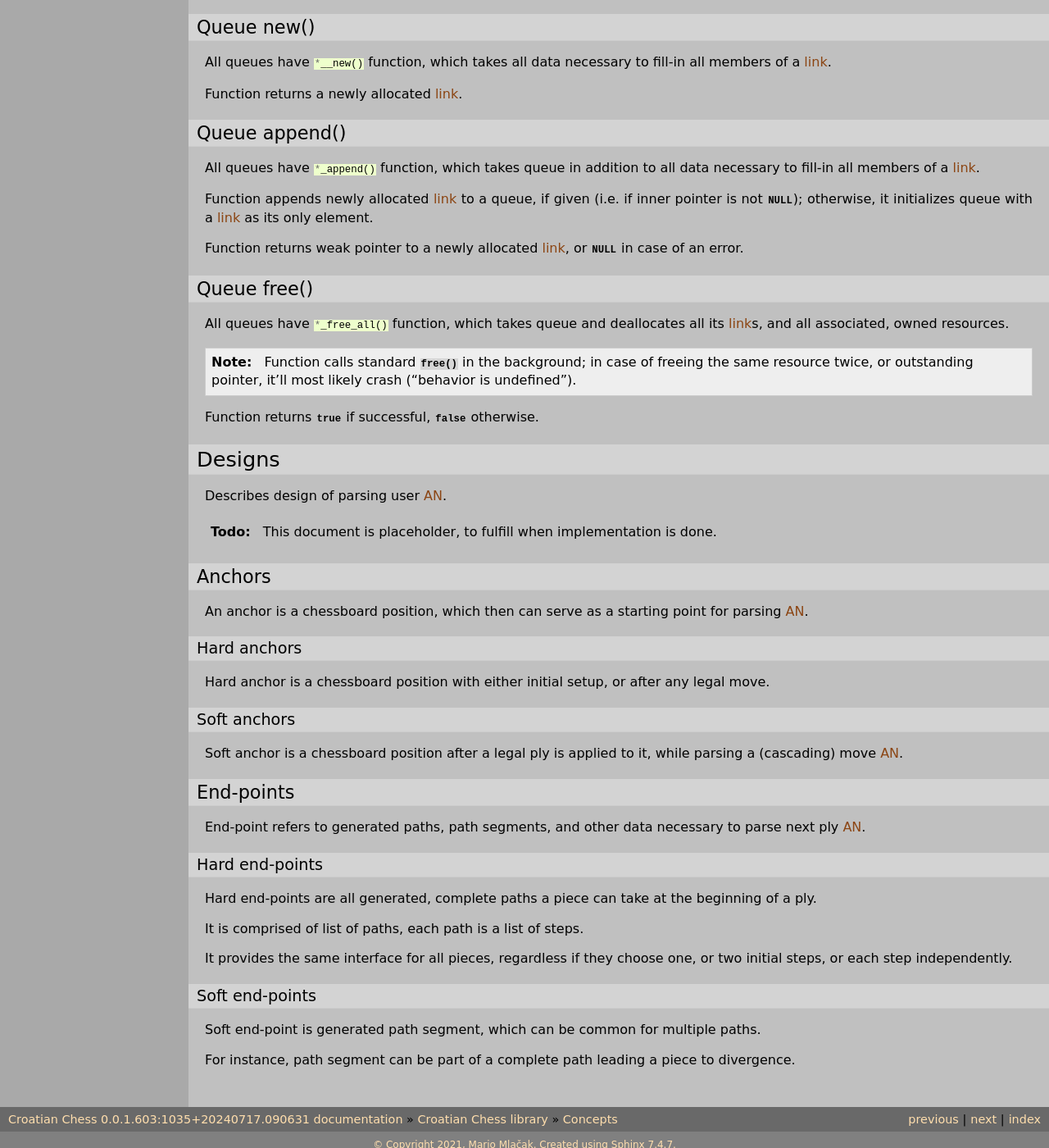
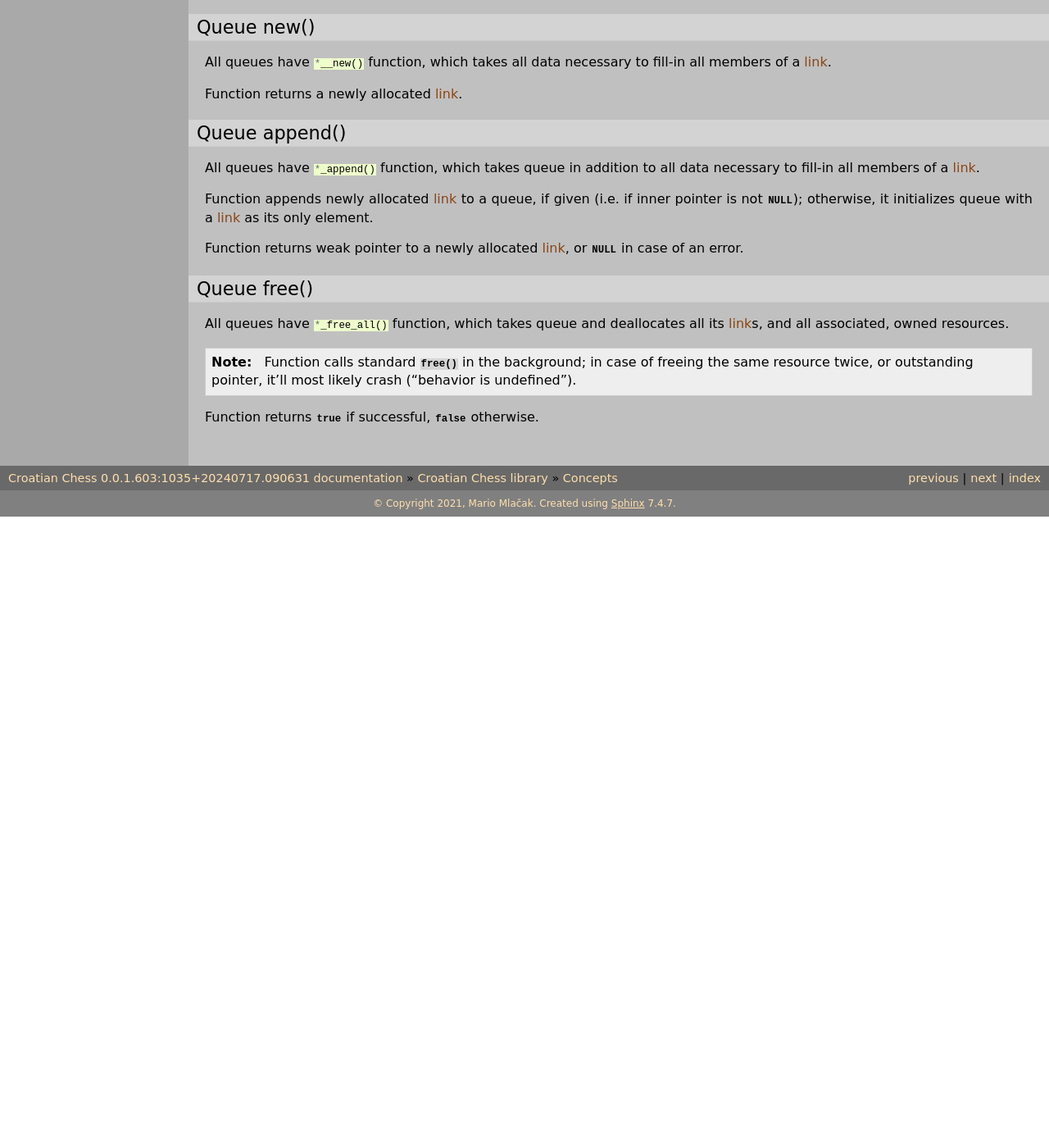
Before and after one commit to mmlacak/crochess, a Sphinx documentation site: the page built from docs/source/libcc/concepts.rst, in a window 1280 px wide and 1400 px high, scrolled down 3859 px. Shown: the whole window at 82% size. Built offline with Sphinx 7.4.7, drawn with Linux system fonts in a browser that asks for light colours; after the commit the page ends 4489 px from its top, so only the background shows below that; some of the changed text lies outside the part shown.

Commit message:
Split designs into separate RST file.

```diff
--- a/docs/source/libcc/concepts.rst
+++ b/docs/source/libcc/concepts.rst
@@ -327,70 +327,3 @@ all its :c:term:`link`\s, and all associated, owned resources.
     crash ("behavior is undefined").
 
 Function returns :c:data:`true` if successful, :c:data:`false` otherwise.
-
-.. _lbl-libcc-concepts-designs:
-
-Designs
--------
-
-Describes design of parsing user :term:`AN`.
-
-.. todo::
-
-    This document is placeholder, to fulfill when implementation is done.
-
-.. _lbl-libcc-concepts-designs-anchors:
-
-Anchors
-^^^^^^^
-
-An anchor is a chessboard position, which then can serve as a starting
-point for parsing :term:`AN`.
-
-.. _lbl-libcc-concepts-designs-anchors-hard:
-
-Hard anchors
-""""""""""""
-
-Hard anchor is a chessboard position with either initial setup, or after
-any legal move.
-
-.. _lbl-libcc-concepts-designs-anchors-soft:
-
-Soft anchors
-""""""""""""
-
-Soft anchor is a chessboard position after a legal ply is applied to it,
-while parsing a (cascading) move :term:`AN`.
-
-.. _lbl-libcc-concepts-designs-endpoints:
-
-End-points
-^^^^^^^^^^
-
-End-point refers to generated paths, path segments, and other data necessary
-to parse next ply :term:`AN`.
-
-.. _lbl-libcc-concepts-designs-endpoints-hard:
-
-Hard end-points
-"""""""""""""""
-
-Hard end-points are all generated, complete paths a piece can take at the
-beginning of a ply.
-
-It is comprised of list of paths, each path is a list of steps.
-
-It provides the same interface for all pieces, regardless if they choose
-one, or two initial steps, or each step independently.
-
-.. _lbl-libcc-concepts-designs-endpoints-soft:
-
-Soft end-points
-"""""""""""""""
-
-Soft end-point is generated path segment, which can be common for multiple
-paths.
-
-For instance, path segment can be part of a complete path leading a piece
-to divergence.
--- a/docs/source/libcc/libcrochess.rst
+++ b/docs/source/libcc/libcrochess.rst
@@ -75,6 +75,7 @@ Library contents
     terms
     memory
     concepts
+    designs
     organization
 
     ccdefines
```
Also changed, not shown: docs/source/libcc/designs.rst (added, +71 -0 lines).
